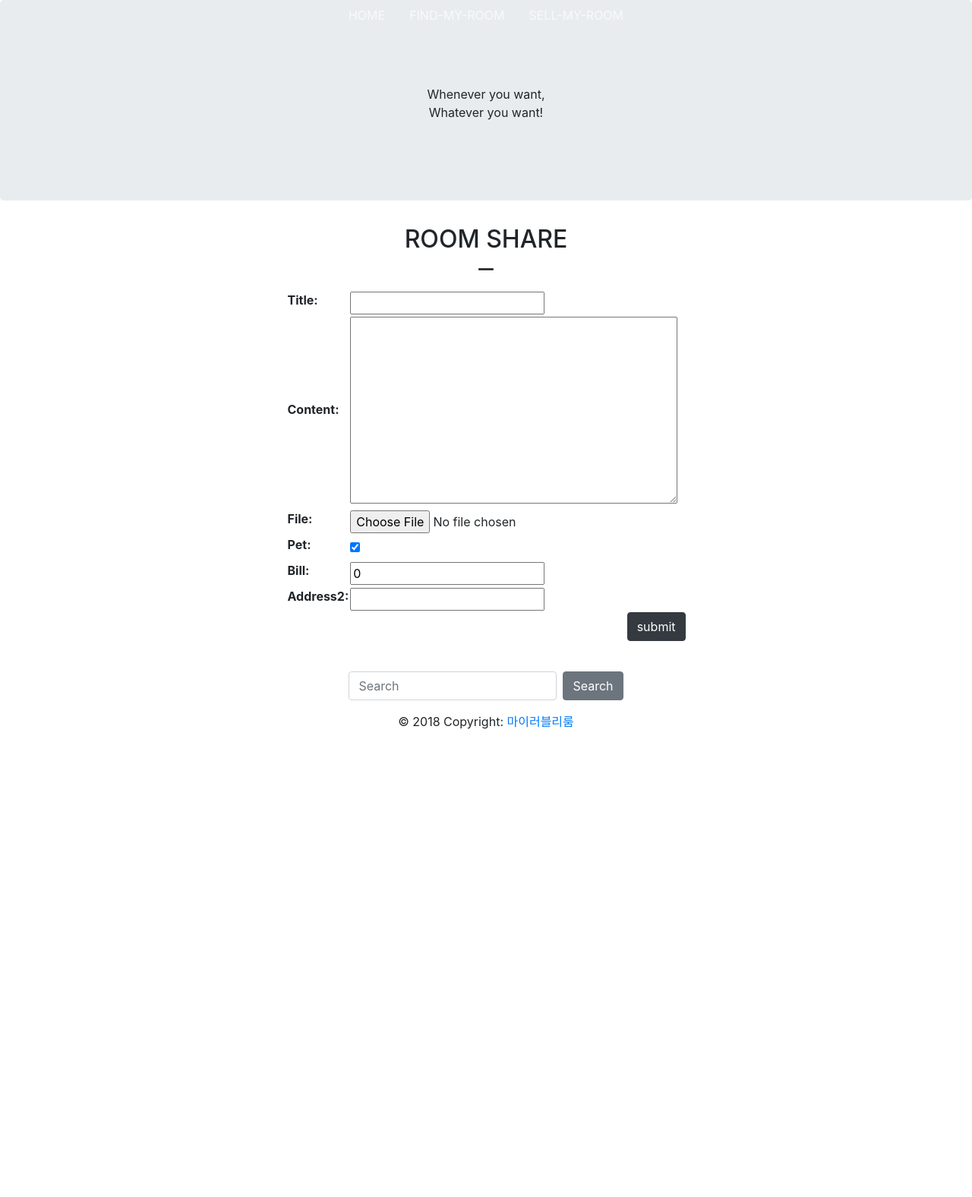
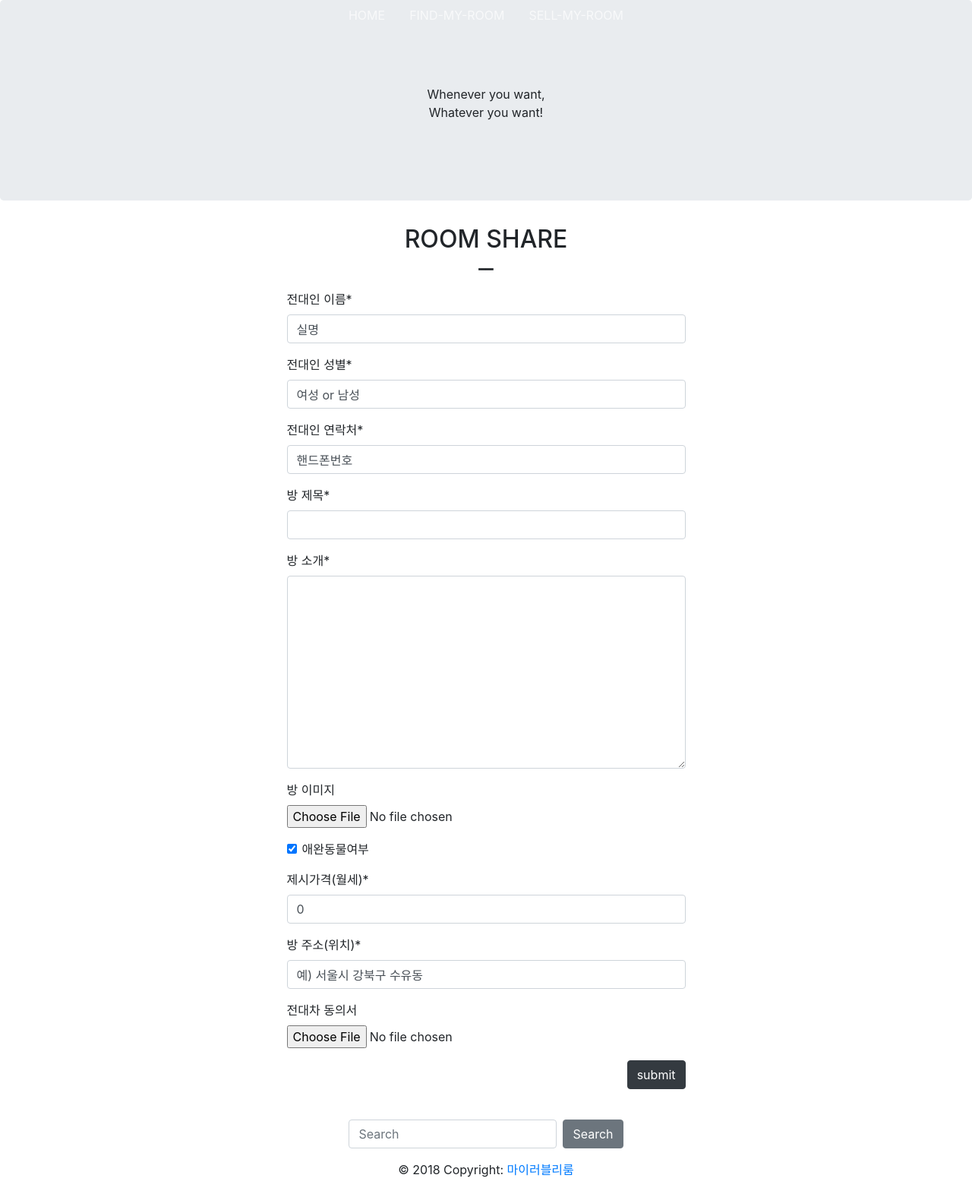
Before and after one commit to nohmijin/mylovelyroom, a Django app: page /crud/postcreate/ in a window 1280 px wide. Shown: the whole page at 76% size. Before the commit the page ends 960 px from the top, so only its background shows below. Run offline with Django 3.2, Linux system fonts and the light colour scheme; some libraries are stand-ins or nearby versions.

Commit message:
final commit

```diff
--- a/crudapp/forms.py
+++ b/crudapp/forms.py
@@ -4,8 +4,21 @@ from .models import Post
 class PostForm(forms.ModelForm):
     class Meta:
         model = Post
-        fields = ['title', 'content', 'file', 'pet', 'bill', 'address2']
+        fields = ['name', 'sex', 'contact', 'title', 'content', 'file', 'pet', 'bill', 'address2', 'file2']
+        labels  = {
+        'title':'방 제목',
+        'content':'방 소개',
+        'file':'방 이미지',
+        'pet':'애완동물여부',
+        'bill':'제시가격(월세)',
+        'address2':'방 주소(위치)',
+        'file2':'전대차 동의서',
+        'name':'전대인 이름',
+        'sex':'전대인 성별',
+        'contact':'전대인 연락처'
+        }
 
     def __init__(self, *args, **kwargs):
         super(PostForm, self).__init__(*args, **kwargs)
         self.fields['file'].required = False
+        self.fields['file2'].required = False
--- a/crudapp/models.py
+++ b/crudapp/models.py
@@ -3,13 +3,17 @@ from django.db import models
 # Create your models here.
 class Post(models.Model):
 
-    address2 = models.CharField(max_length=50)
+    name = models.CharField(max_length=15, default="실명")
+    sex = models.CharField(max_length=10, default="여성 or 남성")
+    contact = models.CharField(max_length=30, default="핸드폰번호")
 
     title = models.CharField(max_length=200)
     content = models.TextField()
     file = models.FileField(null=True)
     bill = models.IntegerField(default=0)
     pet = models.BooleanField(default=True)
+    address2 = models.CharField(max_length=50, default="예) 서울시 강북구 수유동")
+    file2 = models.FileField(null=True)
 
     created_at = models.DateTimeField(auto_now_add=True) #만든시간
     updated_at = models.DateTimeField(auto_now=True) #수정시간
--- a/crudapp/templates/new.html
+++ b/crudapp/templates/new.html
@@ -33,12 +33,12 @@
 
                 <div class="row mx-auto">
                     <div class="col-6 mx-auto">
-
+                        {% load crispy_forms_tags %}
                         <div class="form-group">
                             <form method="POST" enctype="multipart/form-data" novalidate>
                                 {% csrf_token%}
                                     <table>
-                                        {{form.as_table}}
+                                        {{form|crispy}}
                                     </table>
                                 <div class="text-right">
                                     <input class="btn btn-dark text-center" type = "submit" value = "submit">
--- a/crudproject/settings.py
+++ b/crudproject/settings.py
@@ -27,12 +27,13 @@ SECRET_KEY = os.environ.get('DJANGO_SECRET_KEY', 'y#@tlaq#4g@3k5k0scrf(#k)oc!wd5
 # DEBUG = True
 DEBUG = bool(os.environ.get('DJANGO_DEBUG', True) )
 
-ALLOWED_HOSTS = []
+ALLOWED_HOSTS = ["*"]
 
 
 # Application definition
 
 INSTALLED_APPS = [
+    'crispy_forms',
     'crudapp.apps.CrudappConfig',
     'django.contrib.admin',
     'django.contrib.auth',
@@ -41,6 +42,7 @@ INSTALLED_APPS = [
     'django.contrib.messages',
     'django.contrib.staticfiles',
 ]
+CRISPY_TEMPLATE_PACK = 'bootstrap4'
 
 MIDDLEWARE = [
     'whitenoise.middleware.WhiteNoiseMiddleware',
```
Also changed, not shown: crudapp/templates/detail.html (+17 -9 lines), crudapp/migrations/0008_post_file2.py (added), crudapp/migrations/0009_auto_20190524_2034.py (added).
